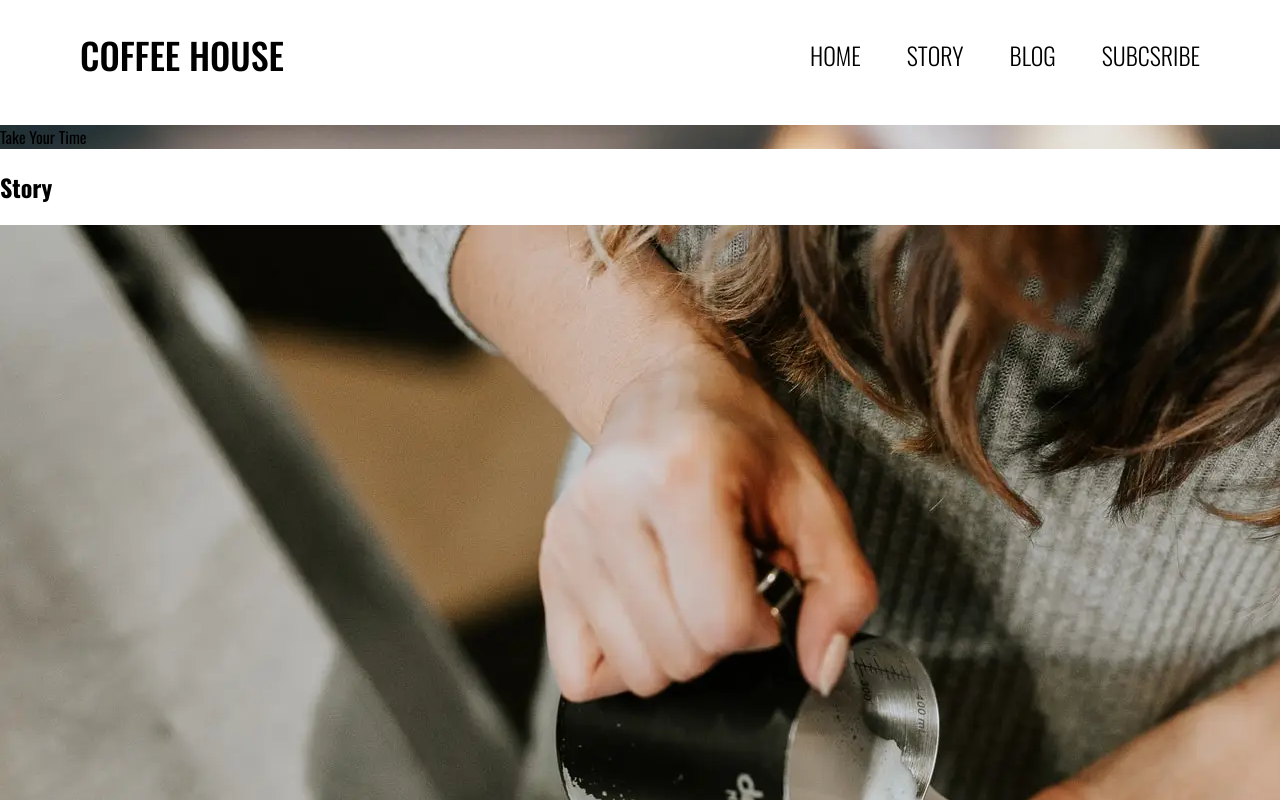
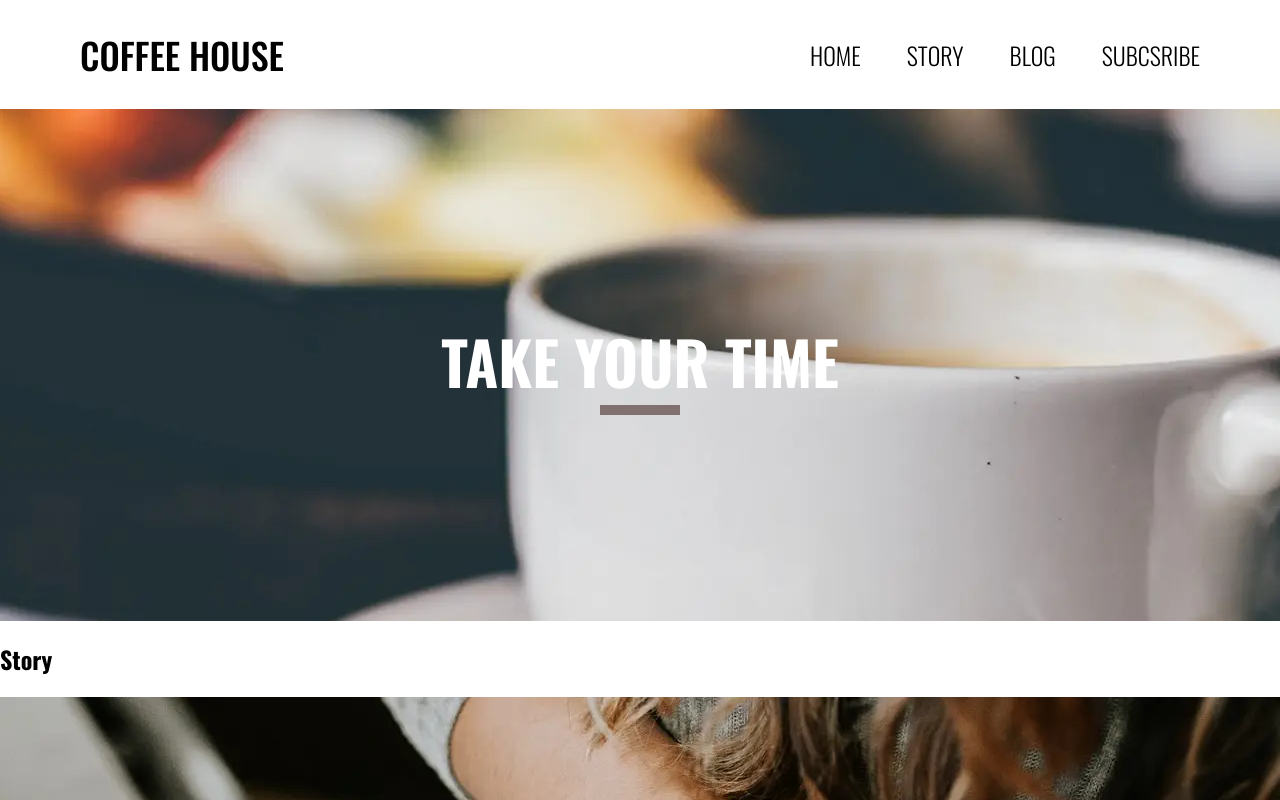
Before and after one commit to galustoff/coffee-house, a plain HTML site: page index.html in a window 1280 px wide. Shown: the top 800 px of the page. Drawn offline with nearby package versions, Linux system fonts and the light colour scheme.

Commit message:
home layout

```diff
--- a/index.html
+++ b/index.html
@@ -14,21 +14,23 @@
 
 <body class="page">
   <header class="header">
+    <div class="container">
       <h1 class="header__logo"><a href="./index.html" class="header__logo-link">Coffee House</a></h1>
       <nav class="nav">
         <ul class="nav__list">
-        <li class="nav__item"><a href="#" class="nav__link">Home</a></li>
+          <li class="nav__item"><a href="#home" class="nav__link">Home</a></li>
           <li class="nav__item"><a href="#story" class="nav__link">Story</a></li>
           <li class="nav__item"><a href="#blog" class="nav__link">Blog</a></li>
           <li class="nav__item"><a href="#subscribe" class="nav__link">Subcsribe</a></li>
         </ul>
       </nav>
+    </div>
   </header>
 
   <main class="main">
-    <section class="jumbotron">
-      <p class="jumbotron__speech">Take Your Time</p>
-      <div class="jumbotron__line"></div>
+    <section id="home" class="home">
+      <p class="home__speech">Take Your Time</p>
+      <div class="home__line"></div>
     </section>
 
     <section id="story" class="story">
--- a/style.css
+++ b/style.css
@@ -8,6 +8,11 @@
 
 .header {
   background-color: #fff;
+}
+
+.header .container {
+  max-width: 1440px;
+  margin: 0 auto;
   padding: 28px 80px;
   display: flex;
   justify-content: space-between;
@@ -52,6 +57,28 @@
   font-size: 24px;
 }
 
-.jumbotron {
-  background-image: url(./img/jumbotron.webp);
+.home {
+  background-image: url(./img/home_bg.webp);
+  background-position: center center;
+  height: 40vw;
+  min-height: 220px;
+  max-height: 622px;
+  display: flex;
+  flex-direction: column;
+  justify-content: center;
+  align-items: center;
 }
+
+.home__speech {
+  margin: 0;
+  color: #fff;
+  font-weight: 700;
+  font-size: 60px;
+  text-align: center;
+  text-transform: uppercase;
+}
+
+.home__line {
+  border-top: 10px solid #817070;
+  padding: 0 40px;
+}
```
Also changed, not shown: img/home_bg.webp (renamed from img/jumbotron.webp). Lines whose indentation alone changed are shown as unchanged.
